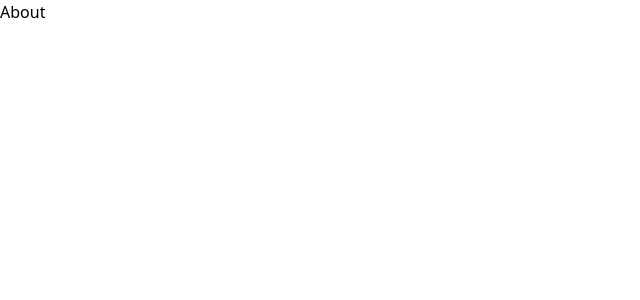
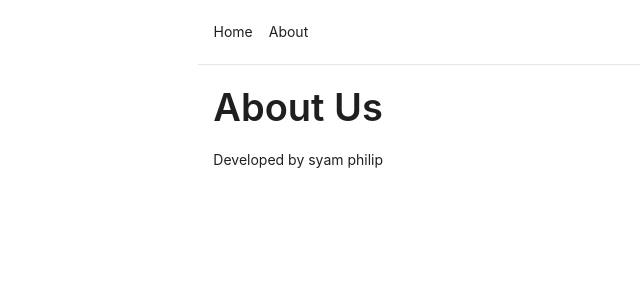
Before and after one commit to syamphilip/reactjs-starter-template, a React (Vite) app: page /about in a window 1280 px wide. Shown: the top 300 px of the page, without its empty margins (0-640 px from the left). Built offline with nearby package versions, Linux system fonts and the light colour scheme.

Commit message:
Added page error router

```diff
--- /dev/null
+++ b/src/components/error.tsx
@@ -0,0 +1,26 @@
+import { Typography } from 'antd';
+import { useRouteError } from 'react-router-dom';
+
+type RouteError = Error & { status?: number; statusText?: string };
+
+const { Title, Paragraph } = Typography;
+
+const RootError = (): React.ReactNode => {
+	const err = useRouteError() as RouteError;
+	return (
+		<div className="h-screen w-screen px-4 md:px-0 md:w-8/12 m-auto">
+			<div className="flex items-center h-full">
+				<div className="border rounded-md p-4 border-slate-400 w-full">
+					<Typography>
+						<Title level={3}>Oops! Something went wrong.</Title>
+						<Paragraph>We&apos;re sorry, but an error has occurred.</Paragraph>
+						<Paragraph>{err.message}</Paragraph>
+						<Paragraph>Please try again later.</Paragraph>
+					</Typography>
+				</div>
+			</div>
+		</div>
+	);
+};
+
+export default RootError;
--- /dev/null
+++ b/src/components/layouts/main-layout.tsx
@@ -0,0 +1,39 @@
+import { Suspense } from 'react';
+import { Outlet, Link } from 'react-router-dom';
+import { Flex, Layout } from 'antd';
+
+const { Header, Content } = Layout;
+
+const MainLayout = () => {
+	return (
+		<Suspense>
+			<Layout className="bg-white">
+				<Header className="bg-white sticky top-0 left-0">
+					<div className="w-screen md:w-9/12 m-auto px-4 border-b">
+						<Flex gap="middle">
+							<Link
+								to="/home"
+								className="hover:text-blue-600 hover:font-semibold"
+							>
+								Home
+							</Link>
+							<Link
+								to="/about"
+								className="hover:text-blue-600 hover:font-semibold"
+							>
+								About
+							</Link>
+						</Flex>
+					</div>
+				</Header>
+				<Content>
+					<div className="bg-white h-screen w-screen p-5 md:px-0 text-black md:w-8/12 m-auto">
+						<Outlet />
+					</div>
+				</Content>
+			</Layout>
+		</Suspense>
+	);
+};
+
+export default MainLayout;
--- a/src/routes/about.tsx
+++ b/src/routes/about.tsx
@@ -1,5 +1,16 @@
+import { Typography } from 'antd';
+
+const { Title, Paragraph } = Typography;
+
 const About = () => {
-	return <div>About</div>;
+	return (
+		<div className="w-full h-full">
+			<Typography>
+				<Title>About Us</Title>
+				<Paragraph>Developed by syam philip</Paragraph>
+			</Typography>
+		</div>
+	);
 };
 
 export default About;
--- a/src/routes/home.tsx
+++ b/src/routes/home.tsx
@@ -1,21 +1,18 @@
-import { Flex, Typography } from 'antd';
+import { Typography } from 'antd';
 
 const Home = (): React.ReactNode => {
 	const { Title, Paragraph } = Typography;
 	return (
-		<div className="bg-white flex h-screen w-screen p-5 md:p-0 text-black items-center justify-center md:w-8/12 m-auto">
-			<Flex vertical gap={10}>
 		<Typography>
 			<Paragraph className="text-slate-400">version 1.0</Paragraph>
 			<Title>Welcome to react + vite starter template</Title>
 			<Paragraph>
-						This is a simple starter template for ReactJS with Vite. It provides
-						you with a basic structure to kickstart your React projects
-						efficiently. With Vite as the build tool, you can enjoy fast
-						development and optimized production builds. This template includes
-						essential configurations and setups, allowing you to focus on
-						building your application logic without worrying about the initial
-						setup hassles.
+				This is a simple starter template for ReactJS with Vite. It provides you
+				with a basic structure to kickstart your React projects efficiently.
+				With Vite as the build tool, you can enjoy fast development and
+				optimized production builds. This template includes essential
+				configurations and setups, allowing you to focus on building your
+				application logic without worrying about the initial setup hassles.
 			</Paragraph>
 
 			<Title level={3}>
@@ -31,16 +28,10 @@ const Home = (): React.ReactNode => {
 			<Paragraph>🎴 UI Library : Ant Designs</Paragraph>
 
 			<p>
-						Additionally added support of husky and pre-configured vscode
-						snippets workspace settings
+				Additionally added support of husky and pre-configured vscode snippets
+				workspace settings
 			</p>
 		</Typography>
-				{/* <Flex gap={10}>
-          <Button>Increment</Button>
-          <Button>Decrement</Button>
-        </Flex> */}
-			</Flex>
-		</div>
 	);
 };
 
--- a/src/routes/index.tsx
+++ b/src/routes/index.tsx
@@ -1,11 +1,34 @@
 import { createElement } from 'react';
-import { createBrowserRouter, RouterProvider } from 'react-router-dom';
+import {
+	createBrowserRouter,
+	Navigate,
+	RouterProvider,
+} from 'react-router-dom';
 import Home from './home';
 import About from './about';
+import RootError from '../components/error';
+import MainLayout from '../components/layouts/main-layout';
 
 const router = createBrowserRouter([
-	{ path: '', element: <Home /> },
-	{ path: '/about', element: <About /> },
+	{
+		path: '',
+		element: <MainLayout />,
+		errorElement: <RootError />,
+		children: [
+			{
+				index: true,
+				element: <Navigate to="/home" />,
+			},
+			{
+				path: '/home',
+				element: <Home />,
+			},
+			{
+				path: '/about',
+				element: <About />,
+			},
+		],
+	},
 ]);
 
 const Router = (): JSX.Element => {
```
Lines whose indentation alone changed are shown as unchanged.
